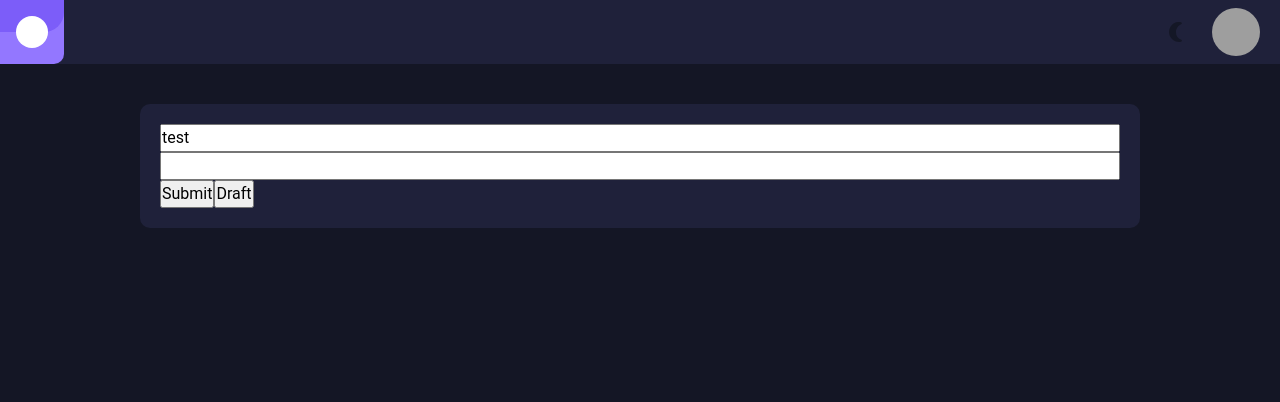
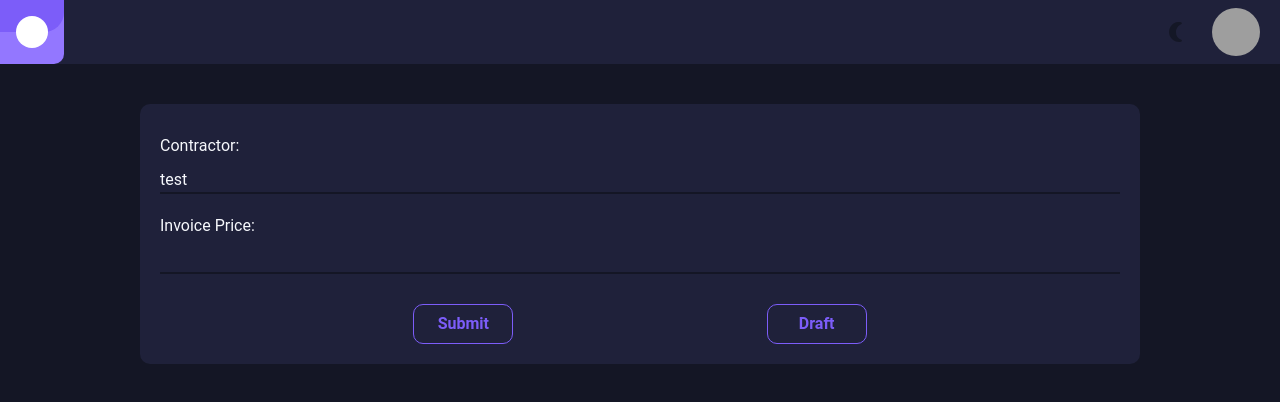
Before and after one commit to xFreshu/my-invoices, a React (Create React App) app: page /add-invoice in a window 1280 px wide. Shown: the top 402 px of the page. Built offline with nearby package versions, Linux system fonts and the light colour scheme; grey boxes are pictures that could not be loaded.

Commit message:
styled form, add 2 function (add invoice with pending status and draft status)

```diff
--- a/src/pages/AddInvoice/AddInvoice.jsx
+++ b/src/pages/AddInvoice/AddInvoice.jsx
@@ -1,29 +1,28 @@
-import React, { useState } from 'react';
+import React from 'react';
 import { useForm } from 'react-hook-form';
-import styled from 'styled-components';
+import { FormContainer } from './AddInvoice.styles';
 import PropTypes from 'prop-types';
 
-const FormContainer = styled.div`
-  margin-top: 40px;
-  form {
-    background-color: ${({ theme }) => theme.cardColor};
-    display: flex;
-    flex-direction: column;
-    width: 90%;
-    max-width: 1000px;
-    margin: 0 auto;
-    padding: 20px;
-    border-radius: 10px;
-  }
-`;
 const AddInvoice = ({ setInvoices, invoices }) => {
-  const [counter, setCounter] = useState(0);
   const {
     register,
     handleSubmit,
     watch,
     formState: { errors }
   } = useForm();
+
+  const onDraft = (data) =>
+    setInvoices([
+      ...invoices,
+      {
+        ...data,
+        id: Math.random().toString(36).substring(7).toLocaleUpperCase(),
+        status: 'Draft',
+        dateDue: currentDay,
+        invoicePrice: +data.invoicePrice
+      }
+    ]);
+
   const onSubmit = (data) =>
     setInvoices([
       ...invoices,
@@ -31,7 +30,8 @@ const AddInvoice = ({ setInvoices, invoices }) => {
         ...data,
         id: Math.random().toString(36).substring(7).toLocaleUpperCase(),
         status: 'Pending',
-        dateDue: currentDay
+        dateDue: currentDay,
+        invoicePrice: +data.invoicePrice
       }
     ]);
 
@@ -56,16 +56,14 @@ const AddInvoice = ({ setInvoices, invoices }) => {
   return (
     <FormContainer>
       <form onSubmit={handleSubmit(onSubmit)}>
-        {/* register your input into the hook by invoking the "register" function */}
+        <label>Contractor:</label>
         <input defaultValue="test" {...register('contractor')} />
-
-        {/* include validation with required or other standard HTML validation rules */}
-        <input {...register('invoicePrice', { required: true })} type="number" />
-        {/* errors will return when field validation fails  */}
+        <label>Invoice Price:</label>
+        <input {...register('invoicePrice', { required: true })} />
         {errors.invoicePrice && <span>This field is required</span>}
         <div>
           <button type="submit">Submit</button>
-          <button>Draft</button>
+          <button onClick={handleSubmit(onDraft)}>Draft</button>
         </div>
       </form>
     </FormContainer>
--- /dev/null
+++ b/src/pages/AddInvoice/AddInvoice.styles.js
@@ -0,0 +1,47 @@
+import styled from 'styled-components';
+
+export const FormContainer = styled.div`
+  margin-top: 40px;
+  form {
+    background-color: ${({ theme }) => theme.cardColor};
+    display: flex;
+    flex-direction: column;
+    width: 90%;
+    max-width: 1000px;
+    margin: 0 auto;
+    padding: 20px;
+    border-radius: 10px;
+    input {
+      background-color: transparent;
+      border: none;
+      border-bottom: solid 2px ${({ theme }) => theme.bgColor};
+      outline: none;
+      color: ${({ theme }) => theme.fontColor};
+      margin-bottom: 10px;
+    }
+    label {
+      color: ${({ theme }) => theme.fontColor};
+      margin: 10px 0;
+    }
+    div {
+      display: flex;
+      justify-content: space-evenly;
+      button {
+        color: ${({ theme }) => theme.specialColor};
+        background-color: transparent;
+        font-weight: 700;
+        border: solid 1px ${({ theme }) => theme.specialColor};
+        width: 100px;
+        padding: 7px 0;
+        border-radius: 10px;
+        margin-top: 20px;
+        transition: 0.7s;
+        :hover {
+          background-color: ${({ theme }) => theme.specialColor};
+          color: ${({ theme }) => theme.bgColor};
+          cursor: pointer;
+        }
+      }
+    }
+  }
+`;
```
